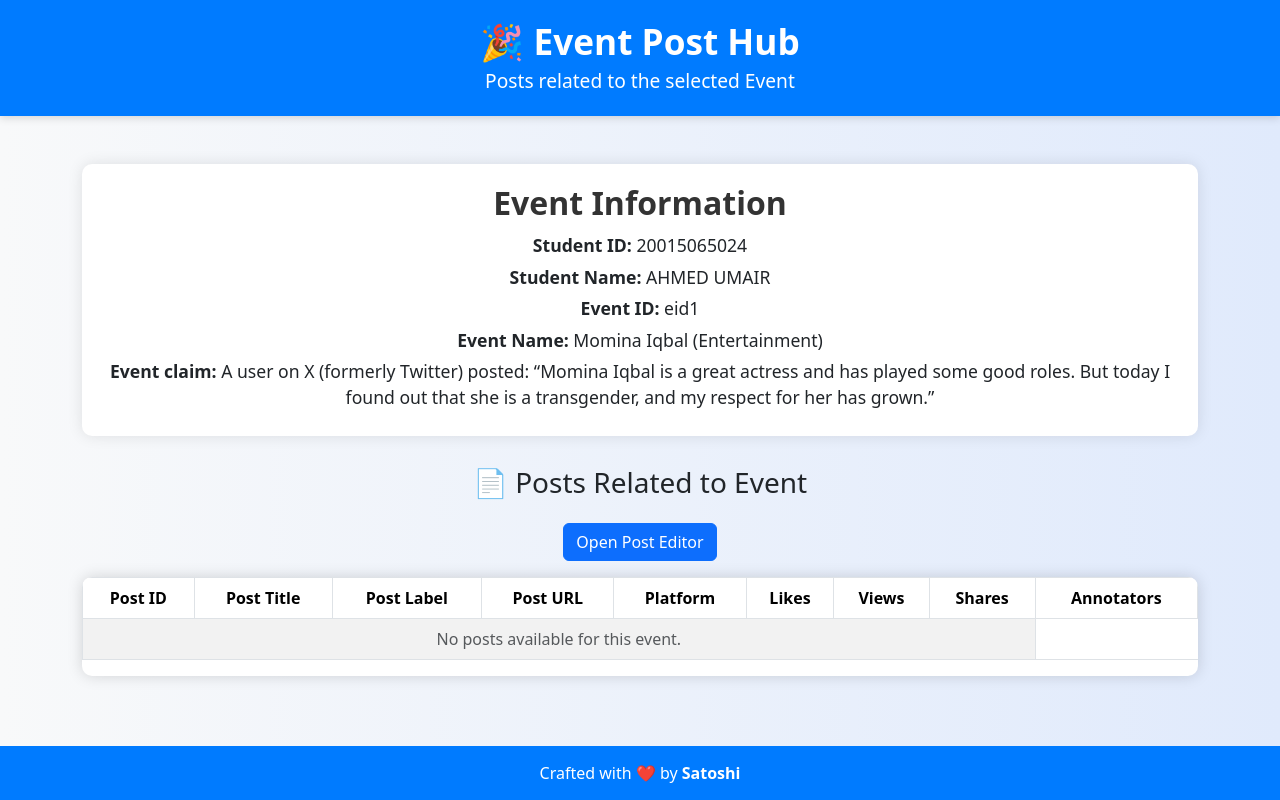
After one commit to dr-m-wasim/KeepUp-Annotation-Tool, a Django app: a page that uses KAT/Templates/eventpostshub.html in a window 1280 px wide. The commit adds this page. Run offline with Django 4.2, Linux system fonts and the light colour scheme; data comes from the database, SQL or seed files in the repository; both versions use the stored data as it was after the commit.

Commit message:
Posts Editor Added

```diff
--- a/KAT/KATAPP/models.py
+++ b/KAT/KATAPP/models.py
@@ -166,6 +166,9 @@ class PostFeatures(models.Model):
     views = models.TextField(blank=True, null=True)
     shares = models.TextField(blank=True, null=True)
     reposts = models.TextField(blank=True, null=True)
+    annotatorOne_post_label = models.TextField(db_column='annotatorOne_post_label', blank=True, null=True)  # Field renamed to remove unsuitable characters.
+    annotatorTwo_post_label = models.TextField(db_column='annotatorTwo_post_label', blank=True, null=True)  # Field renamed to remove unsuitable characters.
+    annotatorThree_post_label = models.TextField(db_column='annotatorThree_post_label', blank=True, null=True)  # Field renamed to remove unsuitable characters.
 
     class Meta:
         managed = False
--- a/KAT/KATAPP/urls.py
+++ b/KAT/KATAPP/urls.py
@@ -2,6 +2,8 @@ from django.urls import path
 from . import views
 
 urlpatterns = [
-    path('', views.events_list, name='events'),
-    path('eventposts/<str:event_id>/', views.eventposts, name='eventposts'),
+    path('', views.annotator_select, name='annotator_select'),  # This comes first!
+    path('event', views.events_list, name='events'),
+    path('event/<str:event_id>/', views.event_posts, name='eventposts'),
+    path('event/<str:event_id>/post_editor/', views.post_editor, name='post_editor'),
 ]
--- a/KAT/KATAPP/views.py
+++ b/KAT/KATAPP/views.py
@@ -1,10 +1,78 @@
-from django.shortcuts import render, get_object_or_404
-from .models import Events
+from django.shortcuts import render, get_object_or_404, redirect
+from .models import Events, PostFeatures
+from django.urls import reverse
+
+def annotator_select(request):
+    if request.method == 'POST':
+        annotator = request.POST.get('annotator')
+        if annotator:
+            request.session['annotator'] = annotator  # Save annotator in session
+            return redirect('events')  # Redirect to events page after selection
+    return render(request, 'annotator_selector.html')
 
 def events_list(request):
     events = Events.objects.all()
     return render(request, 'events.html', {'events': events})
 
-def eventposts(request, event_id):
+def event_posts(request, event_id):
     event = get_object_or_404(Events, event_id=event_id)
-    return render(request, 'eventposts.html', {'event': event})
+    posts = PostFeatures.objects.filter(event_id=event_id)
+    return render(request, 'eventpostshub.html', {'event': event, 'posts': posts})
+
+
+def post_editor(request, event_id):
+    event = get_object_or_404(Events, event_id=event_id)
+    posts = PostFeatures.objects.filter(event_id=event_id)
+
+    annotator = request.session.get('annotator', None)
+    if not annotator:
+        return redirect('annotator_select')
+
+    # Get index from GET or POST
+    if request.method == 'POST':
+        post_index = int(request.POST.get('post_index', 0))
+    else:
+        post_index = int(request.GET.get('index', 0))
+
+    # Handle if posts list is empty
+    if not posts.exists():
+        return render(request, 'post_editor.html', {
+            'event': event,
+            'posts': [],
+            'current_post': None,
+            'post_index': 0,
+            'annotator': annotator,
+        })
+
+    # Ensure index is within range
+    if post_index < 0:
+        post_index = 0
+    if post_index >= len(posts):
+        post_index = len(posts) - 1
+
+    current_post = posts[post_index]
+
+    if request.method == 'POST':
+        selected_label = request.POST.get('post_label')
+        if selected_label and current_post:
+            if annotator == 'annotatorone':
+                current_post.annotatorOne_post_label = selected_label
+            elif annotator == 'annotatortwo':
+                current_post.annotatorTwo_post_label = selected_label
+            elif annotator == 'annotatorthree':
+                current_post.annotatorThree_post_label = selected_label
+            current_post.save()
+
+        # After saving, move to the next post
+        next_index = post_index + 1
+        if next_index >= len(posts):
+            next_index = post_index  # Stay at last post
+        return redirect(f'/event/{event_id}/post_editor/?index={next_index}')
+
+    return render(request, 'post_editor.html', {
+        'event': event,
+        'posts': posts,
+        'current_post': current_post,
+        'post_index': post_index,
+        'annotator': annotator,
+    })
--- /dev/null
+++ b/KAT/Templates/eventpostshub.html
@@ -0,0 +1,175 @@
+<!DOCTYPE html>
+<html lang="en">
+
+<head>
+    <meta charset="UTF-8">
+    <title>EventPostHub - KAT by @satoshi</title>
+    <link href="https://cdn.jsdelivr.net/npm/bootstrap@5.3.2/dist/css/bootstrap.min.css" rel="stylesheet">
+    <style>
+        body {
+            background: linear-gradient(to right, #f8f9fa, #e0eafc);
+            min-height: 100vh;
+            display: flex;
+            flex-direction: column;
+        }
+
+        header {
+            background: #007bff;
+            color: white;
+            padding: 20px 0;
+            box-shadow: 0 2px 8px rgba(0, 0, 0, 0.15);
+        }
+
+        header h1 {
+            font-size: 2.2rem;
+            font-weight: bold;
+            margin-bottom: 5px;
+        }
+
+        header p {
+            margin: 0;
+            font-size: 1.2rem;
+            font-weight: 400;
+        }
+
+        .container {
+            flex: 1;
+        }
+
+        .event-info {
+            background: white;
+            padding: 20px;
+            border-radius: 10px;
+            margin-bottom: 30px;
+            box-shadow: 0 0 15px rgba(0, 0, 0, 0.1);
+        }
+
+        .event-info h2 {
+            margin-bottom: 10px;
+            font-weight: bold;
+            color: #333;
+        }
+
+        .event-info p {
+            margin: 5px 0;
+            font-size: 1.1rem;
+        }
+
+        .table-responsive {
+            max-height: 600px;
+            overflow-y: auto;
+            border-radius: 10px;
+            background: white;
+            box-shadow: 0 0 15px rgba(0, 0, 0, 0.15);
+        }
+
+        thead th {
+            position: sticky;
+            top: 0;
+            background-color: #007bff;
+            color: white;
+            text-align: center;
+        }
+
+        tbody tr {
+            transition: background-color 0.2s ease-in-out;
+        }
+
+        tbody tr:hover {
+            background-color: #e3f2fd;
+        }
+
+        footer {
+            background-color: #007bff;
+            color: white;
+            text-align: center;
+            padding: 15px 0;
+            font-size: 1rem;
+            margin-top: auto;
+        }
+
+        footer span {
+            font-weight: bold;
+        }
+    </style>
+</head>
+
+<body>
+
+    <header class="text-center">
+        <div class="container">
+            <h1>🎉 Event Post Hub</h1>
+            <p>Posts related to the selected Event</p>
+        </div>
+    </header>
+
+    <div class="container my-5">
+        <div class="event-info text-center">
+            <h2>Event Information</h2>
+            <p><strong>Student ID:</strong> {{ event.student_id }}</p>
+            <p><strong>Student Name:</strong> {{ event.student_name }}</p>
+            <p><strong>Event ID:</strong> {{ event.event_id }}</p>
+            <p><strong>Event Name:</strong> {{ event.event_name }}</p>
+            <p><strong>Event claim:</strong> {{ event.claim }}</p>
+        </div>
+
+        <h3 class="text-center mb-4">📄 Posts Related to Event</h3>
+        <div class="text-center mb-3">
+            <a href="{% url 'post_editor' event.event_id %}" class="btn btn-primary">Open Post Editor</a>
+        </div>
+
+        <div class="table-responsive">
+            <table class="table table-hover table-striped table-bordered align-middle">
+                <thead>
+                    <tr>
+                        <th>Post ID</th>
+                        <th>Post Title</th>
+                        <th>Post Label</th>
+                        <th>Post URL</th>
+                        <th>Platform</th>
+                        <th>Likes</th>
+                        <th>Views</th>
+                        <th>Shares</th>
+                        <th>Annotators</th> <!-- New Column -->
+                    </tr>
+                </thead>
+                <tbody>
+                    {% for post in posts %}
+                    <tr>
+                        <td>{{ post.post_id }}</td>
+                        <td>{{ post.post_title }}</td>
+                        <td>{{ post.post_label }}</td>
+                        <td>
+                            <a href="{{ post.post_url }}" target="_blank" class="btn btn-sm btn-outline-primary">View
+                                Post</a>
+                        </td>
+                        <td>{{ post.platform }}</td>
+                        <td>{{ post.likescount }}</td>
+                        <td>{{ post.views }}</td>
+                        <td>{{ post.shares }}</td>
+                        <td class="text-center">
+                            <div class="d-flex justify-content-center gap-2">
+                                <input type="checkbox" disabled {% if post.annotator1 %}checked{% endif %}>
+                                <input type="checkbox" disabled {% if post.annotator2 %}checked{% endif %}>
+                                <input type="checkbox" disabled {% if post.annotator3 %}checked{% endif %}>
+                            </div>
+                        </td>
+                    </tr>
+                    {% empty %}
+                    <tr>
+                        <td colspan="8" class="text-center text-muted">No posts available for this event.</td>
+                    </tr>
+                    {% endfor %}
+                </tbody>
+            </table>
+        </div>
+    </div>
+
+    <footer>
+        Crafted with ❤️ by <span>Satoshi</span>
+    </footer>
+
+    <script src="https://cdn.jsdelivr.net/npm/bootstrap@5.3.2/dist/js/bootstrap.bundle.min.js"></script>
+</body>
+
+</html>
--- a/KAT/Templates/events.html
+++ b/KAT/Templates/events.html
@@ -3,7 +3,7 @@
 
 <head>
     <meta charset="UTF-8">
-    <title>Events</title>
+    <title>Events-KAT by @satoshi</title>
     <link href="https://cdn.jsdelivr.net/npm/bootstrap@5.3.2/dist/css/bootstrap.min.css" rel="stylesheet">
     <style>
         body {
```
Also changed, not shown: KAT/Templates/annotator_selector.html (added, +29 -0 lines), KAT/Templates/post_editor.html (added, +121 -0 lines), KAT/KATAPP/migrations/0002_alter_postfeatures_options.py (added), KAT/KATAPP/migrations/0003_alter_postfeatures_options.py (added), KAT/merged_social_data.db.
